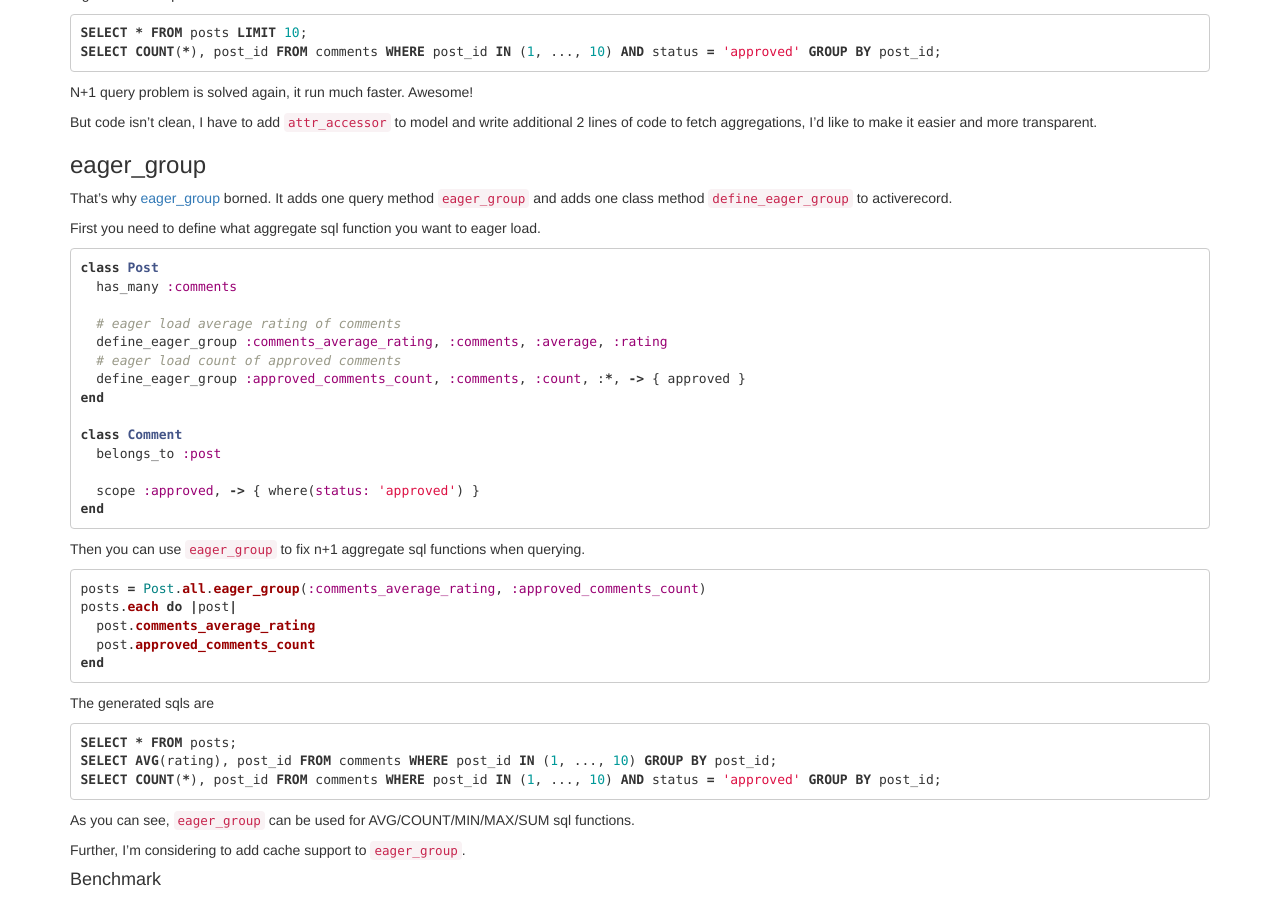
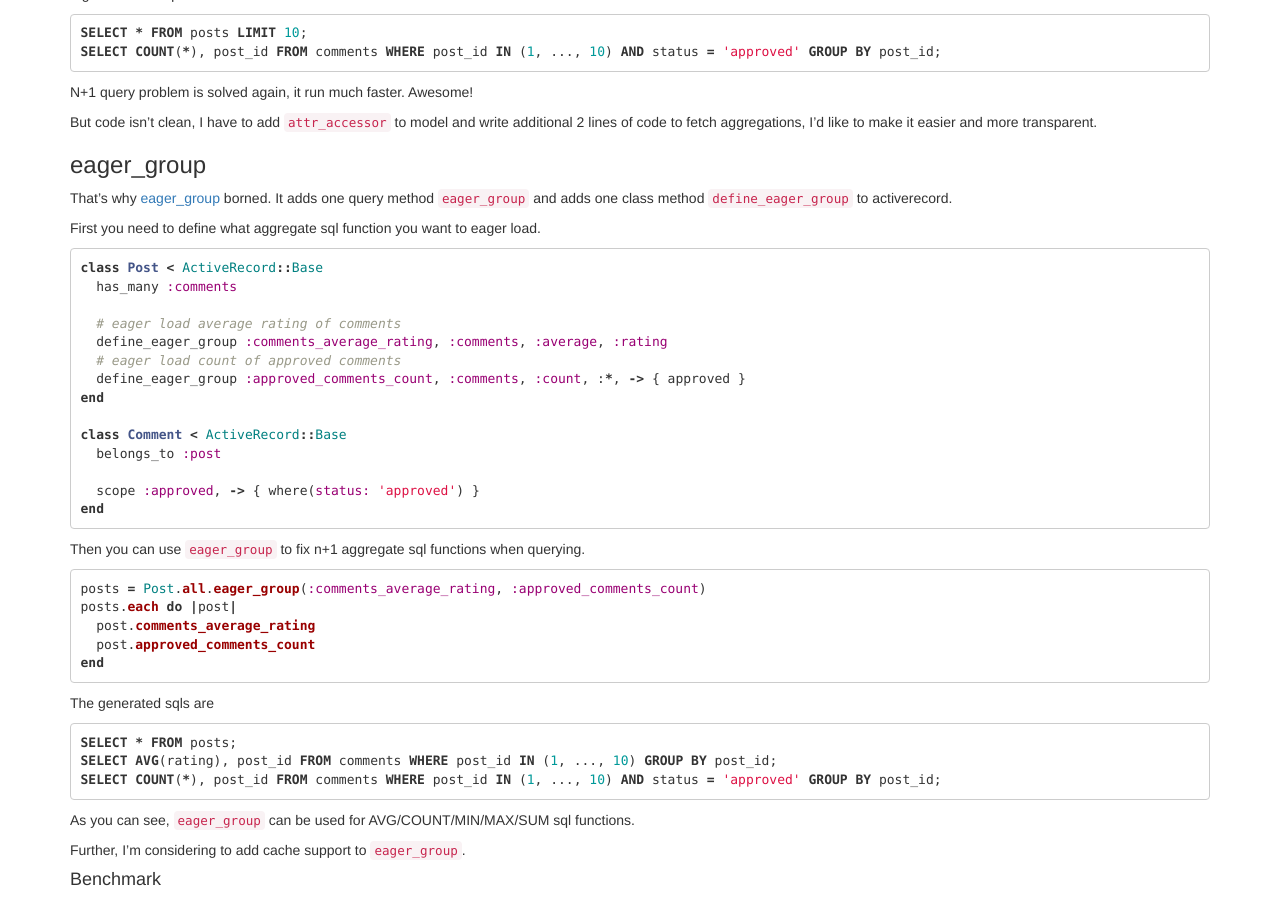
Before and after one commit to xinminlabs/blog.xinminlabs.com, a Jekyll site: the page built from _posts/2015-06-29-eager_group.md, in a window 1280 px wide and 900 px high, scrolled down 2639 px. Built offline with Jekyll 4.4.1, drawn with Linux system fonts in a browser that asks for light colours; nearby versions of some CDN libraries; Markdown is read by kramdown in place of the engine named in the settings; comment, search, counter and statistics services are not loaded.

Commit message:
update post

````diff
--- a/_posts/2015-06-29-eager_group.md
+++ b/_posts/2015-06-29-eager_group.md
@@ -197,7 +197,7 @@ First you need to define what aggregate sql function you want to eager
 load.
 
 ```ruby
-class Post
+class Post < ActiveRecord::Base
   has_many :comments
 
   # eager load average rating of comments
@@ -206,7 +206,7 @@ class Post
   define_eager_group :approved_comments_count, :comments, :count, :*, -> { approved }
 end
 
-class Comment
+class Comment < ActiveRecord::Base
   belongs_to :post
 
   scope :approved, -> { where(status: 'approved') }
````
